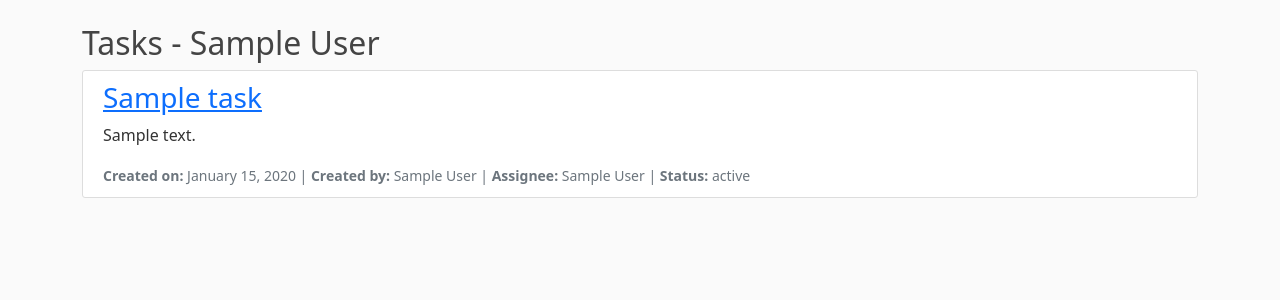
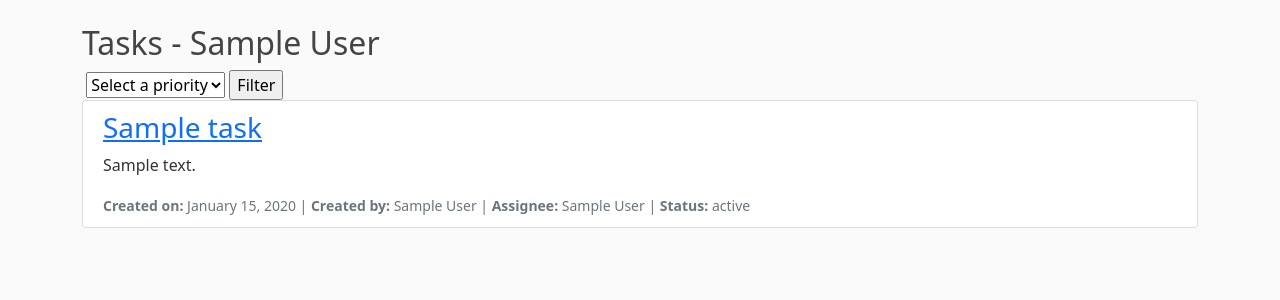
Before and after one commit to redhat-beyond/falcon, a Django app: page /tasks/ in a window 1280 px wide. Shown: the part 56-356 px from the top of the page. Run offline with Django 3.2, Linux system fonts and the light colour scheme; a user stored in the database is signed in; tables that the repository leaves empty hold one stand-in row (values such as "Sample post").

Commit message:
Added priority task filter (#129)
* Added priority task filter

you can filter the tasks by their priority

* Update views.py

* Update views.py

Added or's fix

* added test

* fix flake8

* Added or's test

* Edit test

* fix flake 8

* clarify tests

* changed  variable

```diff
--- a/tasks/templates/tasks/tasks.html
+++ b/tasks/templates/tasks/tasks.html
@@ -2,6 +2,17 @@
 {% block content %}
     {% if user.user.is_authenticated %}
         <h2>Tasks - {{ user.team }}</h2>
+         <form method="POST">{% csrf_token %}
+            <label for="priority"></label>
+            <select name="priority" id="priority">
+                <option selected disabled>Select a priority</option>
+                <option value="Low">Low</option>
+                <option value="Medium">Medium</option>
+                <option value="High">High</option>
+                <option value="Critical">Critical</option>
+            </select>
+            <input type="submit" value="Filter">
+        </form>
             {% for task in tasks %}
             <article class="media content-section">
                 <h3><a class="article_title" href={{ task.id }}>{{ task.title|truncatechars:35 }}</a></h3>
--- a/tasks/views.py
+++ b/tasks/views.py
@@ -1,6 +1,6 @@
 from django.shortcuts import render, redirect
 from tasks.forms import TaskForm, ViewTaskForm
-from tasks.models import Task, Role, User
+from tasks.models import Task, Role, User, Priority
 from django.contrib import messages
 
 
@@ -12,6 +12,11 @@ def view_tasks(request):
             Task.filter_by_team(app_user.team)
         )
         context['user'] = app_user
+
+    if request.method == "POST":
+        priority = request.POST.get('priority')
+        context['tasks'] = context['tasks'].filter(priority=Priority[priority.upper()])
+
     return render(request, 'tasks/tasks.html', context)
 
 
```
Also changed, not shown: tasks/tests/test_view_all_tasks.py (+48 -6 lines).
